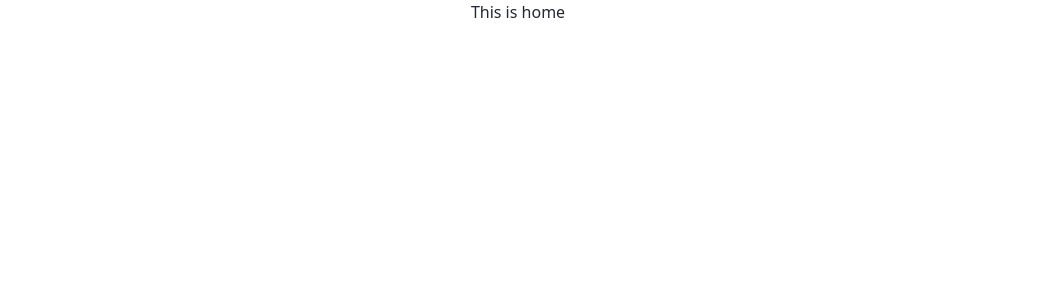
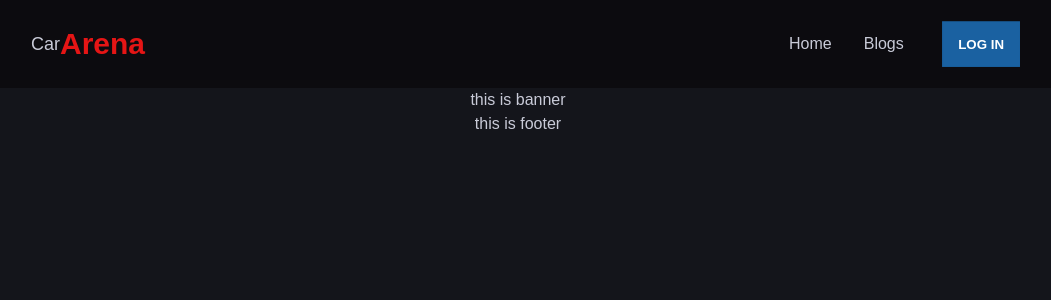
Before and after one commit to mjaumi/phero-assignment12-cars-arena-client-side, a React (Create React App) app: page / in a window 1280 px wide. Shown: the top 300 px of the page, without its empty margins (122-1173 px from the left). Built offline with nearby package versions, Linux system fonts and the light colour scheme.

Commit message:
header component added

```diff
--- a/package.json
+++ b/package.json
@@ -10,6 +10,7 @@
     "react": "^18.1.0",
     "react-dom": "^18.1.0",
     "react-helmet-async": "^1.3.0",
+    "react-router-dom": "^6.3.0",
     "react-scripts": "5.0.1",
     "web-vitals": "^2.1.4"
   },
--- a/public/index.html
+++ b/public/index.html
@@ -24,7 +24,7 @@
       work correctly both with client-side routing and a non-root public URL.
       Learn how to configure a non-root public URL by running `npm run build`.
     -->
-    <title>Car Bazar</title>
+    <title>Car Arena</title>
   </head>
   <body>
     <noscript>You need to enable JavaScript to run this app.</noscript>
--- a/src/App.js
+++ b/src/App.js
@@ -1,10 +1,17 @@
+import { Route, Routes } from 'react-router-dom';
 import './App.css';
 import Home from './Pages/Home/Home/Home';
+import Footer from './Pages/Shared/Footer/Footer';
+import Header from './Pages/Shared/Header/Header';
 
 function App() {
   return (
-    <main className="App">
-      <Home />
+    <main className='App font-poppins' data-theme='arena-theme'>
+      <Header />
+      <Routes>
+        <Route path='/' element={<Home />} />
+      </Routes>
+      <Footer />
     </main>
   );
 }
--- /dev/null
+++ b/src/Pages/Home/Banner/Banner.js
@@ -0,0 +1,13 @@
+import React from 'react';
+
+const Banner = () => {
+
+    // rendering banner component here
+    return (
+        <div>
+            <h2>this is banner</h2>
+        </div>
+    );
+};
+
+export default Banner;
--- a/src/Pages/Home/Home/Home.js
+++ b/src/Pages/Home/Home/Home.js
@@ -1,11 +1,12 @@
 import React from 'react';
 import PageTitle from '../../Shared/PageTitle/PageTitle';
+import Banner from '../Banner/Banner';
 
 const Home = () => {
     return (
         <section>
             <PageTitle title={'Home'} />
-            <h1>This is home</h1>
+            <Banner />
         </section>
     );
 };
--- /dev/null
+++ b/src/Pages/Shared/Footer/Footer.js
@@ -0,0 +1,13 @@
+import React from 'react';
+
+const Footer = () => {
+
+    // rendering footer component here
+    return (
+        <footer>
+            <h1>this is footer</h1>
+        </footer>
+    );
+};
+
+export default Footer;
--- /dev/null
+++ b/src/Pages/Shared/Header/Header.js
@@ -0,0 +1,39 @@
+import React from 'react';
+import { Link } from 'react-router-dom';
+
+const Header = () => {
+
+    // rendering header component here
+    return (
+        <header className='bg-base-300 py-3 bg-opacity-50'>
+            <nav className='w-full md:w-4/5 mx-auto'>
+                <div className='navbar'>
+                    <div className='navbar-start'>
+                        <div className='dropdown'>
+                            <label tabIndex='0' className='btn btn-ghost lg:hidden'>
+                                <svg xmlns='http://www.w3.org/2000/svg' className='h-5 w-5' fill='none' viewBox='0 0 24 24' stroke='currentColor'><path strokeLinecap='round' strokeLinejoin='round' strokeWidth='2' d='M4 6h16M4 12h8m-8 6h16' /></svg>
+                            </label>
+                            <ul tabIndex='0' className='menu menu-compact dropdown-content mt-3 p-2 shadow bg-base-200 rounded-box w-52'>
+                                <div className='flex flex-col items-center'>
+                                    <li><Link to='/'>Home</Link></li>
+                                    <li className='mb-5'><Link to='/blogs'>Blogs</Link></li>
+                                    <Link to='/login' className='btn'>Get started</Link>
+                                </div>
+                            </ul>
+                        </div>
+                        <Link to='/' className='btn btn-ghost normal-case text-lg font-thin'>Car <span className='text-3xl font-bold text-primary'>Arena</span></Link>
+                    </div>
+                    <div className='navbar-end hidden lg:flex'>
+                        <ul className='menu menu-horizontal p-0 mr-5'>
+                            <li><Link to='/'>Home</Link></li>
+                            <li><Link to='/blogs'>Blogs</Link></li>
+                        </ul>
+                        <Link to='/login' className='btn btn-secondary btn-md rounded-none text-neutral'>Log In</Link>
+                    </div>
+                </div>
+            </nav>
+        </header>
+    );
+};
+
+export default Header;
--- a/src/Pages/Shared/PageTitle/PageTitle.js
+++ b/src/Pages/Shared/PageTitle/PageTitle.js
@@ -4,7 +4,7 @@ import { Helmet } from 'react-helmet-async';
 const PageTitle = ({ title }) => {
     return (
         <Helmet>
-            <title>{title} | Car Bazar</title>
+            <title>{title} | Car Arena</title>
         </Helmet>
     );
 };
--- a/src/index.js
+++ b/src/index.js
@@ -4,13 +4,16 @@ import './index.css';
 import App from './App';
 import reportWebVitals from './reportWebVitals';
 import { HelmetProvider } from 'react-helmet-async';
+import { BrowserRouter } from 'react-router-dom';
 
 const root = ReactDOM.createRoot(document.getElementById('root'));
 root.render(
   <React.StrictMode>
-    <HelmetProvider>
-      <App />
-    </HelmetProvider>
+    <BrowserRouter>
+      <HelmetProvider>
+        <App />
+      </HelmetProvider>
+    </BrowserRouter>
   </React.StrictMode>
 );
 
--- a/tailwind.config.js
+++ b/tailwind.config.js
@@ -1,9 +1,28 @@
 module.exports = {
   content: [
-    "./src/**/*.{js,jsx,ts,tsx}",
+    './src/**/*.{js,jsx,ts,tsx}',
   ],
   theme: {
-    extend: {},
+    extend: {
+      fontFamily: {
+        'poppins': ["'Poppins'", 'sans-serif'],
+      },
+    },
   },
-  plugins: [require("daisyui")],
+  plugins: [require('daisyui')],
+  daisyui: {
+    themes: [
+      {
+        'arena-theme': {
+          primary: '#e51515',
+          secondary: '#1a61a1',
+          accent: '#21252c',
+          neutral: '#ffffff',
+          'base-100': '#14151b',
+          'base-200': '#181b24',
+          'base-300': '#050305',
+        },
+      },
+    ],
+  },
 }
```
Also changed, not shown: 1 other file (tests, documents, lock files or other folders).
